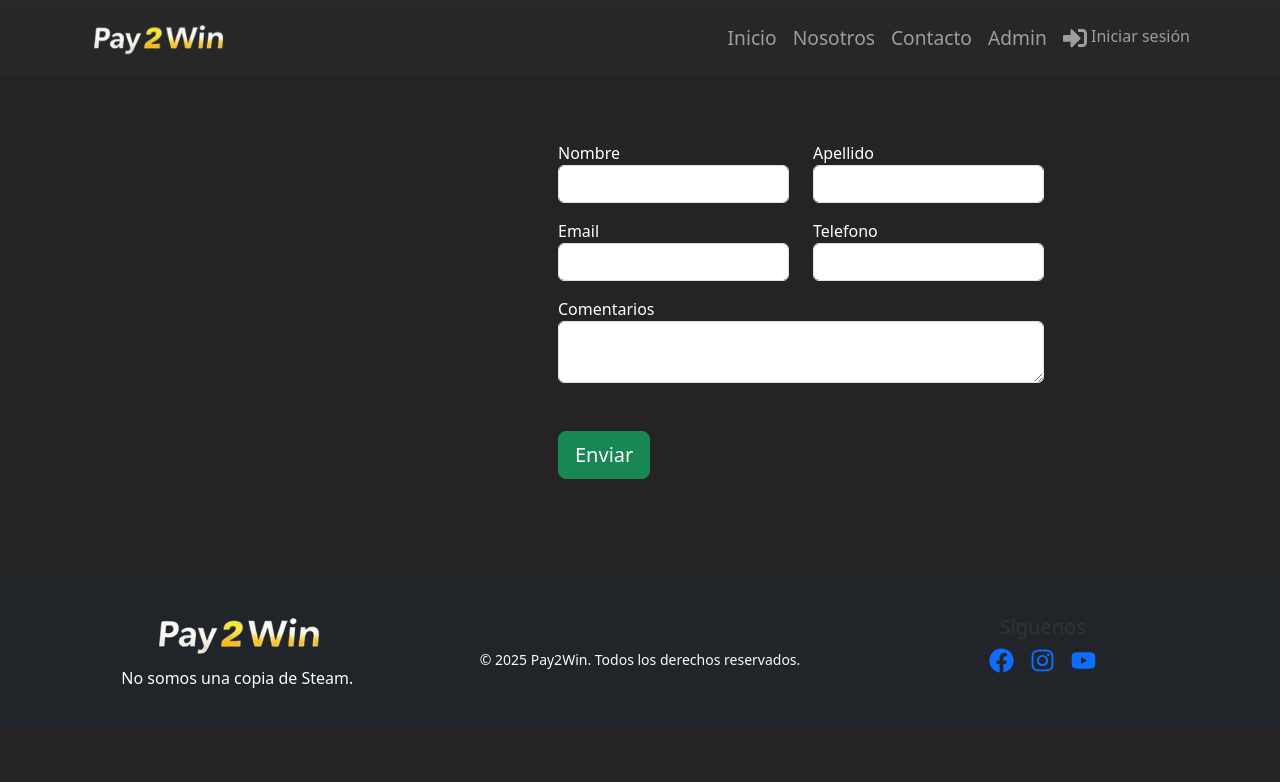
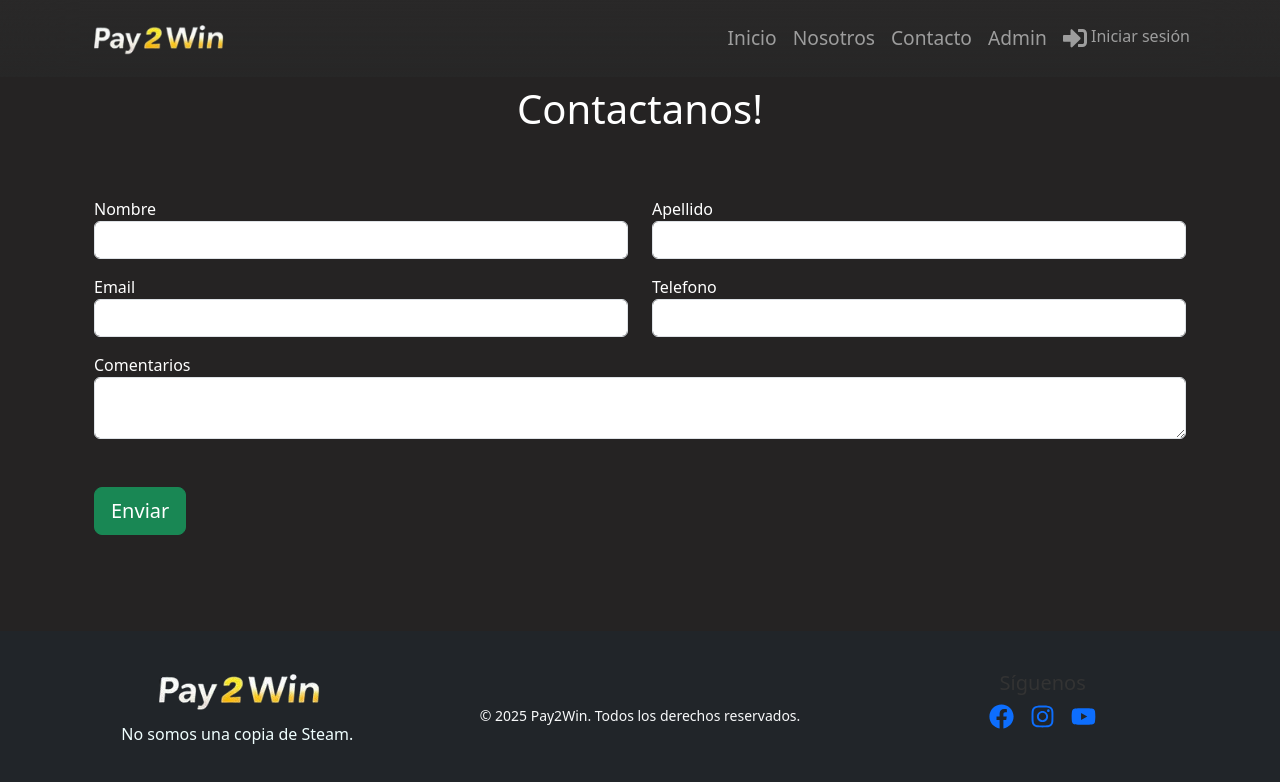
Before and after one commit to gomezivan94/React3-Equipo3, a React (Vite) app in the folder Pay-2-Win/: page /contact in a window 1280 px wide. Shown: the top 782 px of the page. Built offline with nearby package versions, Linux system fonts and the light colour scheme; no server answers.

Commit message:
acomodo estilos

```diff
--- a/Pay-2-Win/src/components/ContactForm/ContactForm.jsx
+++ b/Pay-2-Win/src/components/ContactForm/ContactForm.jsx
@@ -66,11 +66,12 @@ function ContactForm() {
 
     return (
         <>
-    <div className="container my-5 text-white row">
-        <div className="row px-5">
-            <div className="col-lg-6 d-flex align-items-center justify-content-center">
+        <h1 className="text-white pt-2 text-center">Contactanos!</h1>
+    <div className="container d-flex align-items-center my-5 text-white">
+        <div className="container">
+            <div className="d-flex align-items-center justify-content-center">
             </div>
-            <div className="col-lg-6 d-flex justify-content-center">
+            <div className="d-flex justify-content-center">
             <Formik
             initialValues={{
               firstName: '',
--- a/Pay-2-Win/src/pages/Nosotros/Nosotros.css
+++ b/Pay-2-Win/src/pages/Nosotros/Nosotros.css
@@ -16,7 +16,3 @@ p {
 .Titulo {
     color: azure;
 }
-.card :hover{
-    transform: scale(1.1);
-    z-index: 2;
-}
```
